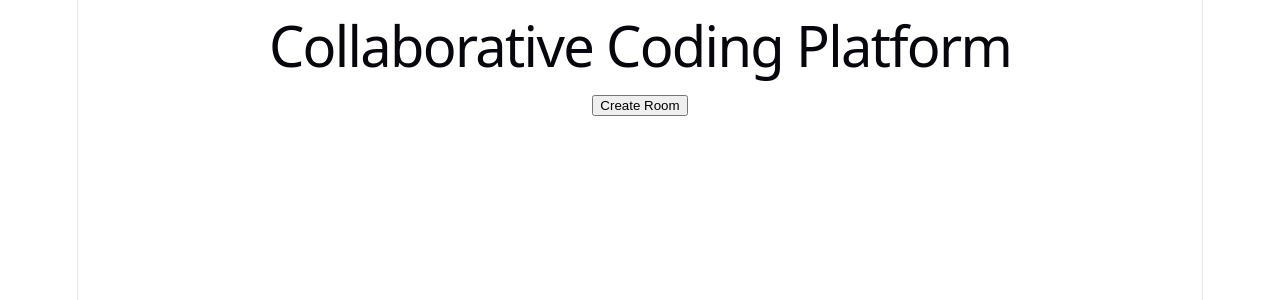
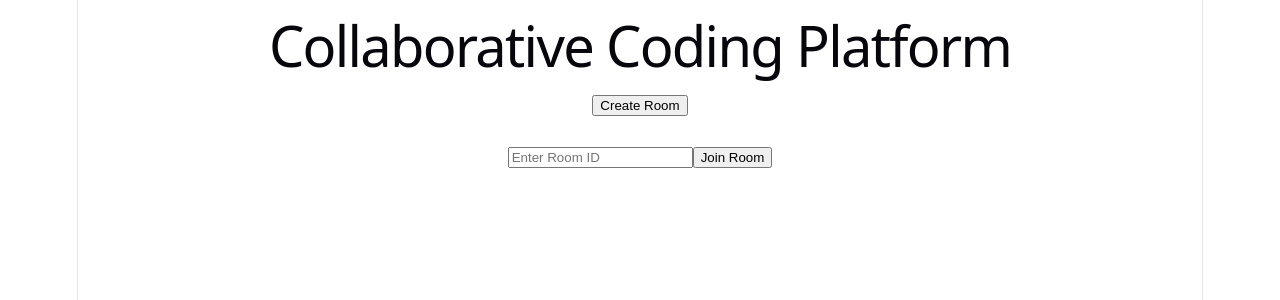
Before and after one commit to rathin-k/collab-code-platform, a React (Vite) app in the folder client/: page / in a window 1280 px wide. Shown: the top 300 px of the page. Built offline with nearby package versions, Linux system fonts and the light colour scheme.

Commit message:
Implement room creation and joining

```diff
--- a/client/src/pages/Home.jsx
+++ b/client/src/pages/Home.jsx
@@ -1,9 +1,42 @@
+import { useState } from "react";
+import { useNavigate } from "react-router-dom";
+
 function Home() {
+  const [roomId, setRoomId] = useState("");
+  const navigate = useNavigate();
+
+  const createRoom = () => {
+    const id = Math.random().toString(36).substring(2, 10);
+    navigate(`/room/${id}`);
+  };
+
+  const joinRoom = () => {
+    if (!roomId.trim()) return;
+
+    navigate(`/room/${roomId}`);
+  };
+
   return (
     <div>
       <h1>Collaborative Coding Platform</h1>
 
-      <button>Create Room</button>
+      <button onClick={createRoom}>
+        Create Room
+      </button>
+
+      <br />
+      <br />
+
+      <input
+        type="text"
+        placeholder="Enter Room ID"
+        value={roomId}
+        onChange={(e) => setRoomId(e.target.value)}
+      />
+
+      <button onClick={joinRoom}>
+        Join Room
+      </button>
     </div>
   );
 }
```
